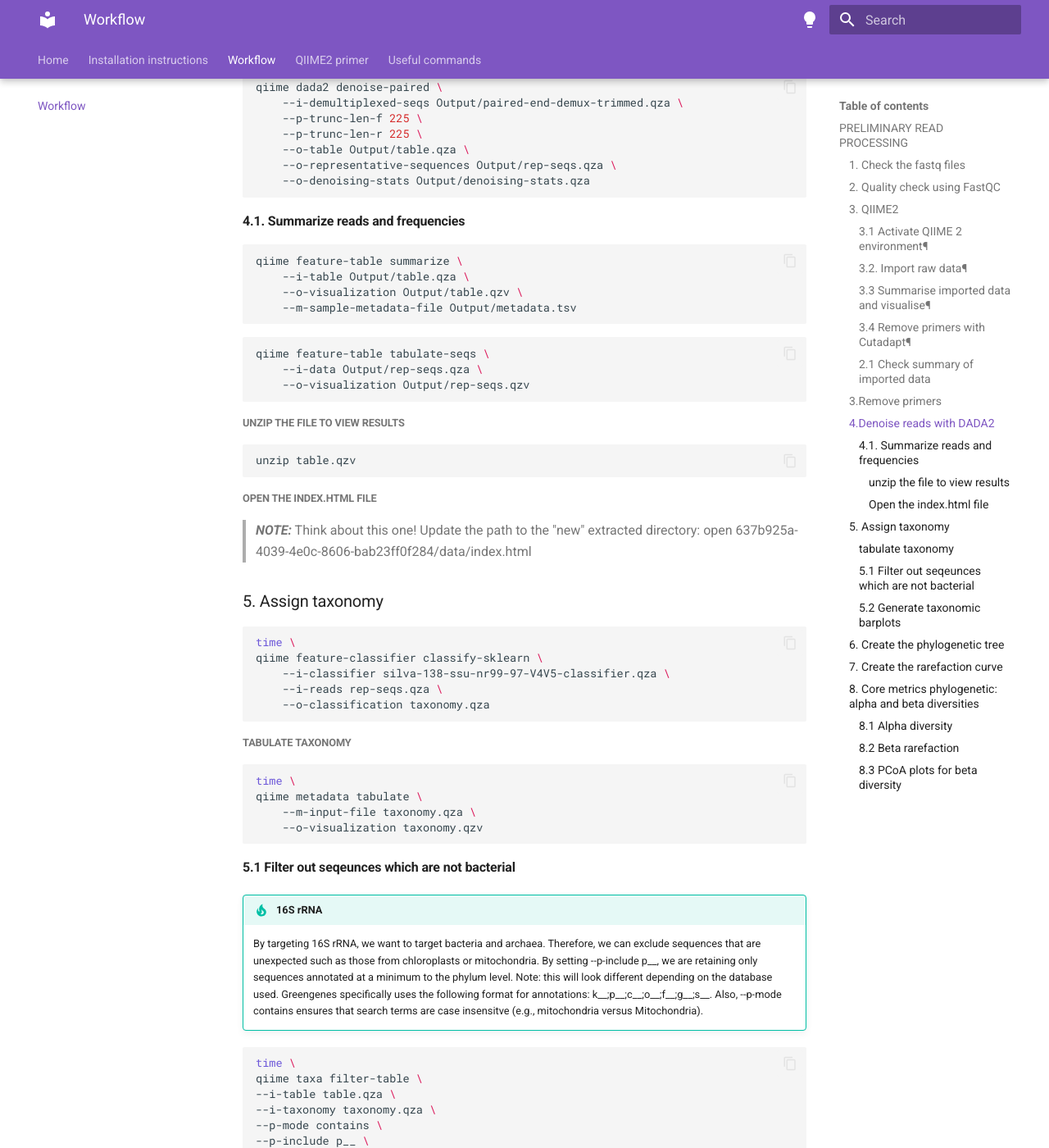
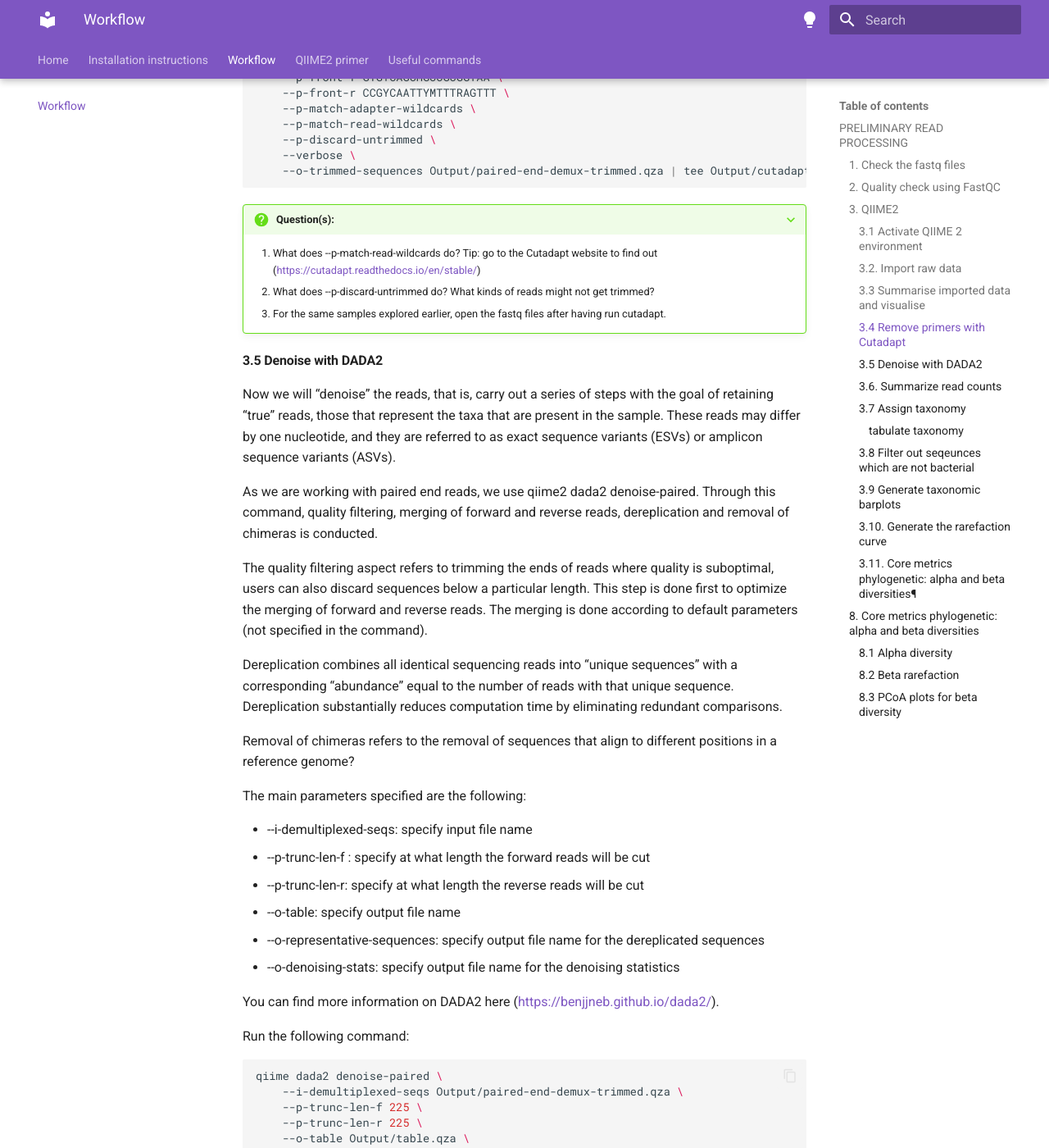
Before and after one commit to PeterResutik/bme307, an MkDocs documentation site: the page built from docs/workflow.md, in a window 1280 px wide and 1400 px high, scrolled down 3535 px. Shown: the whole window at 82% size. Built offline with MkDocs 1.6.1 and Material for MkDocs 9.7.7, drawn with Linux system fonts in a browser that asks for light colours; some of the changed text lies outside the part shown.

Commit message:
some changes in the workflow

````diff
--- a/docs/workflow.md
+++ b/docs/workflow.md
@@ -52,7 +52,7 @@
 
 We will now use QIIME2 for the next steps in the workflow: these involve importing the fastq files, trimming the primers, "cleaning up" the reads the merging the forward and reverse reads, generating a table containing information on the reads and their abundance, assigning taxonomy to these reads, and carrying out statistical analyses on bacterial diversity.
 
-#### 3.1 Activate QIIME 2 environment¶
+#### 3.1 Activate QIIME 2 environment
 As a first step, activate QIIME with the following command:
 
 === "Mac"
@@ -67,7 +67,7 @@
     docker run --rm -v $(pwd):/data/ -w /data/ -it quay.io/qiime2/core:2023.5
     ```
 
-#### 3.2. Import raw data¶
+#### 3.2. Import raw data
 Next, you will import the raw data (fastq files) by running qiime tools import. Notice that with this tool, each of the parameters you can provide starts with two dashes. Here you will be specifying the following parameters:
 
 * --type: whether your data is single-end or paired-end
@@ -85,7 +85,7 @@
     --output-path Output/demux-paired-end.qza
 ```
 
-#### 3.3 Summarise imported data and visualise¶
+#### 3.3 Summarise imported data and visualise
 You can now check whether the data was imported by running qiime demux summarise, specifying the name of the input file and the name of the artefact you want to generate. You can visualise this artefact by dropping it in QIIME2 view (https://view.qiime2.org/).
 
 ``` bash
@@ -103,7 +103,206 @@
         1.	Look at the plots and the quality scores: What trends do you observe in terms of quality score changes in the forward and reverse reads?
         2.	Scroll down to the “Demultiplexed sequence length summary”: What is the read length? How much overlap do you expect for the forward and reverse reads?
 
-#### 3.4 Remove primers with Cutadapt¶
+#### 3.4 Remove primers with Cutadapt
+We need to remove the primers that were used for targeted amplification. To do this we use cutadapt trim-paired, specifying these main parameters:
+
+* --i-demultiplexed-sequences: specify input file name
+* --p-front-f GTGYCAGCMGCCGCGGTAA: specify sequence of the forward primer
+* --p-front-r CCGYCAATTYMTTTRAGTTT: specify sequence of the reverse primer
+* --p-match-adapter-wildcards: ?
+* --p-match-read-wildcards: ?
+* --p-discard-untrimmed: ?
+* --o-trimmed-sequences: specify output file
+
+???+ tip "tip:"
+    --verbose: The verbose option specifies that you want to display detailed processing information on your screen.
+
+```bash
+qiime cutadapt trim-paired \
+    --i-demultiplexed-sequences Output/demux-paired-end.qza \
+    --p-front-f GTGYCAGCMGCCGCGGTAA \
+    --p-front-r CCGYCAATTYMTTTRAGTTT \
+    --p-match-adapter-wildcards \
+    --p-match-read-wildcards \
+    --p-discard-untrimmed \
+    --verbose \
+    --o-trimmed-sequences Output/paired-end-demux-trimmed.qza | tee Output/cutadaptresults.log
+```
+
+???+ question "Question(s):"
+    1.	What does  --p-match-read-wildcards do? Tip: go to the Cutadapt website to find out (https://cutadapt.readthedocs.io/en/stable/)
+    2.	What does --p-discard-untrimmed do? What kinds of reads might not get trimmed?
+    3.	For the same samples explored earlier, open the fastq files after having run cutadapt.
+
+#### 3.5 Denoise with DADA2
+
+Now we will “denoise” the reads, that is, carry out a series of steps with the goal of retaining “true” reads, those that represent the taxa that are present in the sample. These reads may differ by one nucleotide, and they are referred to as exact sequence variants (ESVs) or amplicon sequence variants (ASVs).
+
+As we are working with paired end reads, we use qiime2 dada2 denoise-paired. Through this command, quality filtering, merging of forward and reverse reads, dereplication and removal of chimeras is conducted.
+
+The quality filtering aspect refers to trimming the ends of reads where quality is suboptimal, users can also discard sequences below a particular length. This step is done first to optimize the merging of forward and reverse reads. The merging is done according to default parameters (not specified in the command).
+
+Dereplication combines all identical sequencing reads into “unique sequences” with a corresponding “abundance” equal to the number of reads with that unique sequence. Dereplication substantially reduces computation time by eliminating redundant comparisons.
+
+Removal of chimeras refers to the removal of sequences that align to different positions in a reference genome?
+
+The main parameters specified are the following:
+
+* --i-demultiplexed-seqs: specify input file name
+* --p-trunc-len-f : specify at what length the forward reads will be cut
+* --p-trunc-len-r: specify at what length the reverse reads will be cut
+* --o-table: specify output file name
+* --o-representative-sequences: specify output file name for the dereplicated sequences
+* --o-denoising-stats: specify output file name for the denoising statistics
+
+You can find more information on DADA2 here (https://benjjneb.github.io/dada2/).
+
+Run the following command:
+
+```bash
+qiime dada2 denoise-paired \
+    --i-demultiplexed-seqs Output/paired-end-demux-trimmed.qza \
+    --p-trunc-len-f 225 \
+    --p-trunc-len-r 225 \
+    --o-table Output/table.qza \
+    --o-representative-sequences Output/rep-seqs.qza \
+    --o-denoising-stats Output/denoising-stats.qza
+```
+
+#### 3.6. Summarize read counts
+
+We now summarise the number of reads in each sample after denoising, using qiime feature-table summarize. Then
+
+The main parameters specified are the following:
+
+* --i-table: specify input file
+* --o-visualization: specify output file for visualization in QIIME2 view
+* --m-sample-metadata-file: specify which is the metadata file
+
+Run the following command:
+```bash
+qiime feature-table summarize \
+    --i-table Output/table.qza \
+    --o-visualization Output/table.qzv \
+    --m-sample-metadata-file Output/metadata.tsv
+```
+
+Open QIIME2 view (https://view.qiime2.org/) and drop the table.qzv to see the results.
+
+???+ question "Question(s):"
+    1.	Across all 18 samples, compare the number of reads before and after denoising.
+    2.	Get together in pairs, and on a piece of paper, calculate the percentage of reads that have been retained for each sample.
+
+**Optional command:** Visualise the representative sequences after denoising with DADA2
+We use qiime feature-table tabulate-seqs with the following parameters:
+
+*  --i-data: specify input file
+*  --o-visualization: specify output file for visualization in QIIME2 view
+
+Run the following command:
+
+```bash
+qiime feature-table tabulate-seqs \
+    --i-data Output/rep-seqs.qza \
+    --o-visualization Output/rep-seqs.qzv
+```
+
+???+ question "Question(s):"
+    1. After running denoising with DADA2, we have obtained a set of amplicon sequence variants or exact sequence variants. Why is the length of these sequences different to that of the reads in the first fastq files you looked at?
+
+
+#### 3.7  Assign taxonomy
+We now assign taxonomy to the representative sequences found across all samples. We do so using a QIIME2 x and a database in the form of a QIIME2 artefact. Taxonomic assignment is done using taxonomic ranks (explain), explain confidence
+
+WE do so by using the qiime feature-classifier classify-sklearn and the following parameters:
+
+* --i-classifier silva-138-ssu-nr99-97-V4V5-classifier.qza \
+* --i-reads rep-seqs.qza \
+* --o-classification taxonomy.qza
+
+```bash
+qiime feature-classifier classify-sklearn \
+    --i-classifier silva-138-ssu-nr99-97-V4V5-classifier.qza \
+    --i-reads rep-seqs.qza \
+    --o-classification taxonomy.qza
+```
+
+##### tabulate taxonomy
+```bash
+qiime metadata tabulate \
+    --m-input-file taxonomy.qza \
+    --o-visualization taxonomy.qzv
+```
+
+
+???+ question "Question(s)"
+    1. Are there any sequences that are not bacterial? If so, what are they?
+
+#### 3.8 Filter out seqeunces which are not bacterial
+
+!!! tip "16S rRNA"
+    By targeting 16S rRNA, we want to target bacteria and archaea. Therefore, we can exclude sequences that are unexpected such as those from chloroplasts or mitochondria. By setting --p-include p__, we are retaining only sequences annotated at a minimum to the phylum level. Note: this will look different depending on the database used. Greengenes specifically uses the following format for annotations: k__;p__;c__;o__;f__;g__;s__. Also, --p-mode contains ensures that search terms are case insensitve (e.g., mitochondria versus Mitochondria).
+
+```bash
+qiime taxa filter-table \
+--i-table table.qza \
+--i-taxonomy taxonomy.qza \
+--p-mode contains \
+--p-include p__ \
+--p-exclude 'p__;,Chloroplast,Mitochondria' \
+--o-filtered-table filtered-table.qza
+```
+
+```bash
+qiime feature-table filter-seqs \
+--i-data rep-seqs.qza \
+--i-table filtered-table.qza \
+--o-filtered-data filtered-sequences.qza
+```
+
+#### 3.9 Generate taxonomic barplots
+
+```bash
+qiime taxa barplot \
+--i-table filtered-table.qza \
+--i-taxonomy taxonomy.qza \
+--m-metadata-file metadata.tsv \
+--o-visualization taxa-bar-plots-1.qzv
+```
+
+#### 3.10. Generate the rarefaction curve
+
+???+ quote "Rarefaction curve"
+    A rarefaction curve plots the number of counts sampled (rarefaction depth) vs. the expected value of species diversity. --- Weiss et al. 2017
+
+!!! info "Rarefaction curve"
+    Rarefaction curve: As the sequencing depth increases, you recover more and more of the diversity observed in the data. At a certain point (read depth), diversity will stabilize, meaning the diversity in the data has been fully captured. This point of stabilization will result in the diversity measure of interest plateauing.
+
+???+ tip "tip"
+    Help on aplha diversity: qiime diversity alpha-rarefaction –help
+
+
+```bash
+qiime diversity alpha-rarefaction \
+    --i-table filtered-table.qza \
+    --i-phylogeny phylogeny-align-to-tree-mafft-fasttree/rooted_tree.qza \
+    --m-metadata-file metadata.tsv \
+    --p-max-depth 80000 \
+    --o-visualization alpha-rarefaction-plot_80000.qzv
+```
+
+???+ question "Question(s):"
+    1.	Why did we specify a max depth of 88,644?
+    2.	Do you observe differences across the three groups?
+
+#### 3.11. Core metrics phylogenetic: alpha and beta diversities¶
+We will now produce a number of core diversity metrics (alpha and beta) using a QIIME 2 pipeline, qiime diversity core-metrics-phylogenetic.
+
+???+ note "info"
+    The parameters we need to know include the path to our rooted tree (--i-phylogeny), the path to our feature table (--i-table), the sampling depth at which we would like to rarefy (--p-sampling-depth), the path to the sample information (--m-metadata-file), and the name of the directory we would like to save our results to (--output-dir). If you do not have a tree, or you are not interested in phylogenetic diversity metrics, you can also use qiime diversity core-metrics. We can speed up this command by including the --p-n-jobs-or-threads parameter.
+
+???+ question "Question(s):"
+    We have chosen a sampling depth that corresponds to the minimum number of reads in a sample. Which sample is it?
 
 
 <!--
@@ -166,157 +365,11 @@
 -->
 
 
-#### 2.1 Check summary of imported data
-
-``` bash
-qiime demux summarize \
-    --i-data Output/demux-paired-end.qza \
-    --o-visualization Output/demux-paired-end-summary.qzv
-```
-
-### 3.Remove primers
-
-```bash
-qiime cutadapt trim-paired \
-    --i-demultiplexed-sequences Output/demux-paired-end.qza \
-    --p-front-f GTGYCAGCMGCCGCGGTAA \
-    --p-front-r CCGYCAATTYMTTTRAGTTT \
-    --p-match-adapter-wildcards \
-    --p-match-read-wildcards \
-    --p-discard-untrimmed \
-    --verbose \
-    --o-trimmed-sequences Output/paired-end-demux-trimmed.qza | tee Output/cutadaptresults.log
-```
 
 
-### 4.Denoise reads with DADA2
-
-<!-- > **_NOTE:_** Tamara: need to change directory to jupyter_pipeline to access paired-end-demux-trimmed.qza --- takes a while -->
-
-```bash
-qiime dada2 denoise-paired \
-    --i-demultiplexed-seqs Output/paired-end-demux-trimmed.qza \
-    --p-trunc-len-f 225 \
-    --p-trunc-len-r 225 \
-    --o-table Output/table.qza \
-    --o-representative-sequences Output/rep-seqs.qza \
-    --o-denoising-stats Output/denoising-stats.qza
-```
-
-#### 4.1. Summarize reads and frequencies
-```bash
-qiime feature-table summarize \
-    --i-table Output/table.qza \
-    --o-visualization Output/table.qzv \
-    --m-sample-metadata-file Output/metadata.tsv
-```
-
-```bash
-qiime feature-table tabulate-seqs \
-    --i-data Output/rep-seqs.qza \
-    --o-visualization Output/rep-seqs.qzv
-```
-
-##### unzip the file to view results
-```bash
-unzip table.qzv
-```
-
-##### Open the index.html file
-
-> **_NOTE:_** Think about this one! Update the path to the "new" extracted directory: open 637b925a-4039-4e0c-8606-bab23ff0f284/data/index.html
-
-### 5. Assign taxonomy
 
 
-```bash
-time \
-qiime feature-classifier classify-sklearn \
-    --i-classifier silva-138-ssu-nr99-97-V4V5-classifier.qza \
-    --i-reads rep-seqs.qza \
-    --o-classification taxonomy.qza
-```
 
-##### tabulate taxonomy
-```bash
-time \
-qiime metadata tabulate \
-    --m-input-file taxonomy.qza \
-    --o-visualization taxonomy.qzv
-```
-
-
-#### 5.1 Filter out seqeunces which are not bacterial
-
-!!! tip "16S rRNA"
-    By targeting 16S rRNA, we want to target bacteria and archaea. Therefore, we can exclude sequences that are unexpected such as those from chloroplasts or mitochondria. By setting --p-include p__, we are retaining only sequences annotated at a minimum to the phylum level. Note: this will look different depending on the database used. Greengenes specifically uses the following format for annotations: k__;p__;c__;o__;f__;g__;s__. Also, --p-mode contains ensures that search terms are case insensitve (e.g., mitochondria versus Mitochondria).
-
-
-```bash
-time \
-qiime taxa filter-table \
---i-table table.qza \
---i-taxonomy taxonomy.qza \
---p-mode contains \
---p-include p__ \
---p-exclude 'p__;,Chloroplast,Mitochondria' \
---o-filtered-table filtered-table.qza
-```
-
-```bash
-time \
-qiime feature-table filter-seqs \
---i-data rep-seqs.qza \
---i-table filtered-table.qza \
---o-filtered-data filtered-sequences.qza
-```
-
-
-#### 5.2 Generate taxonomic barplots
-
-```bash
-time \
-qiime taxa barplot \
---i-table filtered-table.qza \
---i-taxonomy taxonomy.qza \
---m-metadata-file metadata.tsv \
---o-visualization taxa-bar-plots-1.qzv
-```
-
-```bash
-unzip taxa-bar-plots-1.qzv
-```
-
-> **_NOTE:_** Update the path to the "new" extracted directory: open e5f2facf-2367-4fb0-8329-7dd687e7b155/data/index.html
-
-### 6. Create the phylogenetic tree
-
-```bash
-qiime phylogeny align-to-tree-mafft-fasttree \
---i-sequences filtered-sequences.qza \
---output-dir phylogeny-align-to-tree-mafft-fasttree
-```
-
-### 7. Create the rarefaction curve
-
-!!! tip "Rarefuction curve"
-    A rarefaction curve plots the number of counts sampled (rarefaction depth) vs. the expected value of species diversity. --- Weiss et al. 2017
-
-    - Let's take a look at an alpha rarefaction curve.
-
-    --p- max-depth is taken from the max frequency from the table.qzv object.
-
-    - help on aplha diversity: $ !qiime diversity alpha-rarefaction --help
-
-
-```bash
-qiime diversity alpha-rarefaction \
---i-table filtered-table.qza \
---i-phylogeny phylogeny-align-to-tree-mafft-fasttree/rooted_tree.qza \
---m-metadata-file metadata.tsv \
---p-max-depth 80000 \
---o-visualization alpha-rarefaction-plot_80000.qzv
-```
 
 
 ```bash
@@ -332,8 +385,7 @@
 
 open 2dcca9b2-070d-43a1-af5d-99fc3b55799b/data/index.html
 
-!!! tip "Rarefaction curve"
-    Rarefaction curve: As the sequencing depth increases, you recover more and more of the diversity observed in the data. At a certain point (read depth), diversity will stabilize, meaning the diversity in the data has been fully captured. This point of stabilization will result in the diversity measure of interest plateauing.
+
 
 ### 8. Core metrics phylogenetic: alpha and beta diversities
 
````
